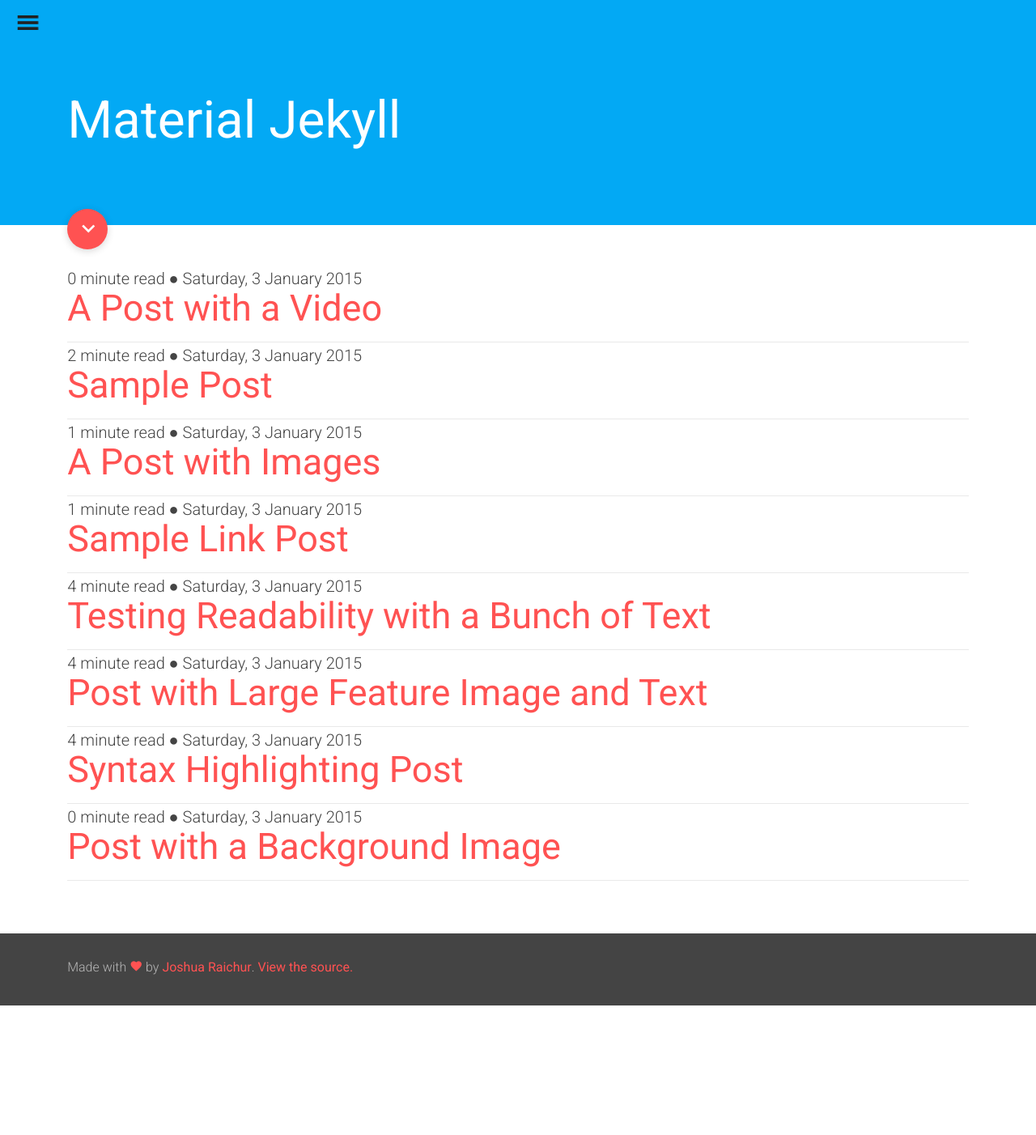
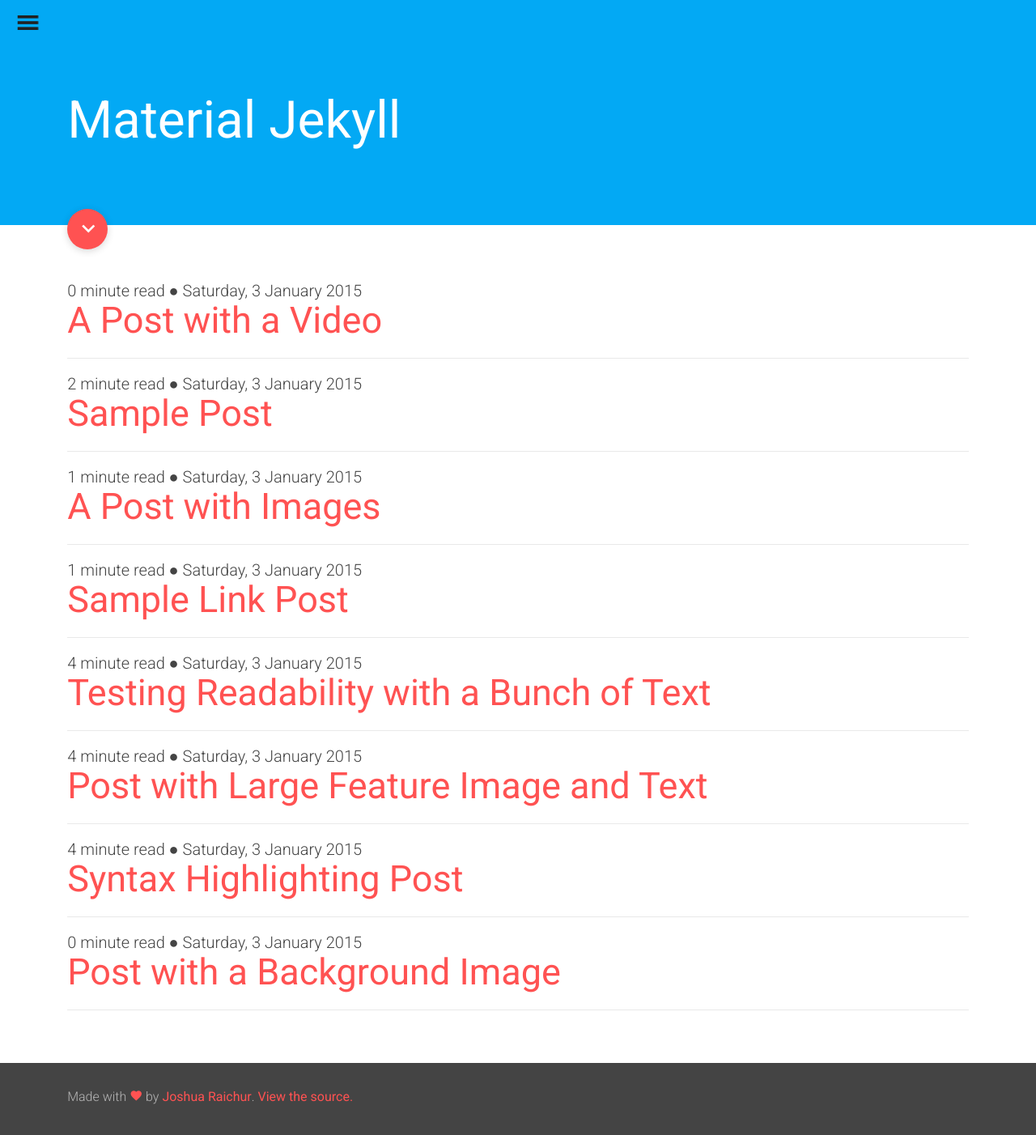
Before and after one commit to raichur/material-jekyll, a Jekyll site: the page built from index.html, in a window 1280 px wide. Shown: the whole page at 81% size. Built offline with Jekyll 4.4.1, drawn with Linux system fonts in a browser that asks for light colours; nearby versions of some CDN libraries; before the commit the page ends 1242 px from its top, so only the background shows below that.

```diff
--- a/_assets/_sass/_layout.scss
+++ b/_assets/_sass/_layout.scss
@@ -137,7 +137,8 @@ header, section, footer {
       margin-top: 5px;
       font-size: 45px;
     }
-    padding-bottom: 10px;
+    padding-bottom: 15px;
+    padding-top: 15px;
     border-bottom: 1px solid lighten($dividerColor, 20%);
   }
 }
--- a/_layouts/post.html
+++ b/_layouts/post.html
@@ -6,9 +6,9 @@ layout: default
 
 <div id="post-nav" class="clearfix">
   {% if page.previous.url %}
-  <a rel="previous" href="{{page.previous.url}}">&laquo; {{page.previous.title}}</a>
+  <a rel="previous" id="previous_link" href="{{page.previous.url}}">&laquo; {{page.previous.title}}</a>
   {% endif %}
   {% if page.next.url %}
-  <a rel="next" href="{{page.next.url}}">{{page.next.title}} &raquo;</a>
+  <a rel="next" id="next_link" href="{{page.next.url}}">{{page.next.title}} &raquo;</a>
   {% endif %}
 </div>
```
